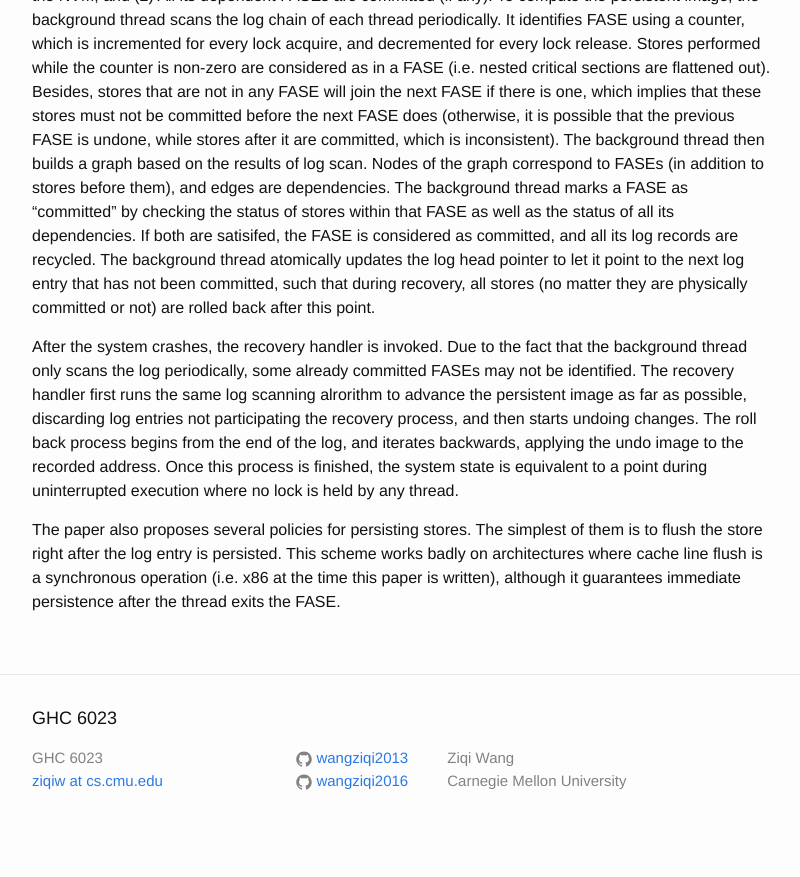
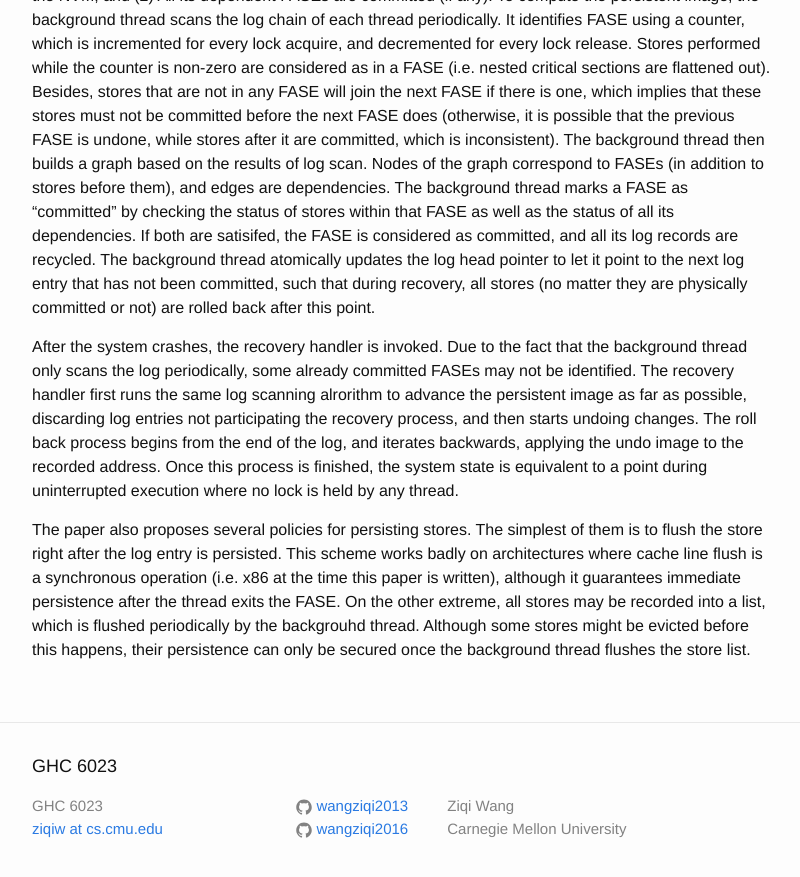
Before and after one commit to wangziqi2013/wangziqi2013.github.io, a Jekyll site: the page built from _posts/2019-08-04-atlas.markdown, in a window 1280 px wide and 900 px high, scrolled down 2431 px. Shown: the top 877 px of the window, without its empty margins (238-1038 px from the left). Built offline with Jekyll 4.4.1, drawn with Linux system fonts in a browser that asks for light colours; before the commit the page ends 3283 px from its top, so only the background shows below that.

Commit message:
Adding second policy

```diff
--- a/_posts/2019-08-04-atlas.markdown
+++ b/_posts/2019-08-04-atlas.markdown
@@ -111,3 +111,6 @@ uninterrupted execution where no lock is held by any thread.
 The paper also proposes several policies for persisting stores. The simplest of them is to flush the store right after
 the log entry is persisted. This scheme works badly on architectures where cache line flush is a synchronous operation
 (i.e. x86 at the time this paper is written), although it guarantees immediate persistence after the thread exits the FASE.
+On the other extreme, all stores may be recorded into a list, which is flushed periodically by the backgrouhd thread. Although
+some stores might be evicted before this happens, their persistence can only be secured once the background thread
+flushes the store list.
```
